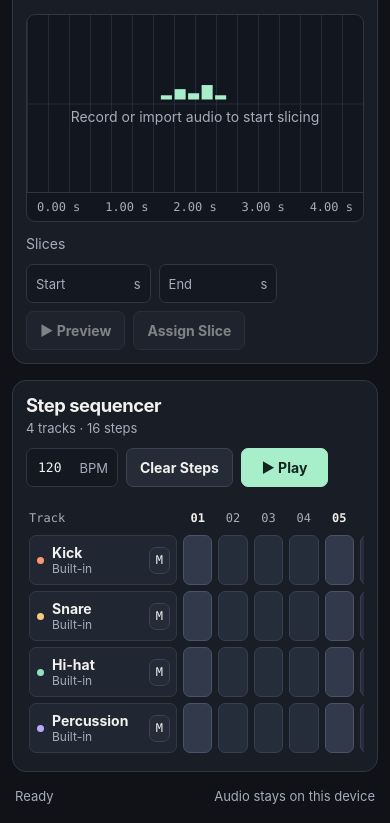
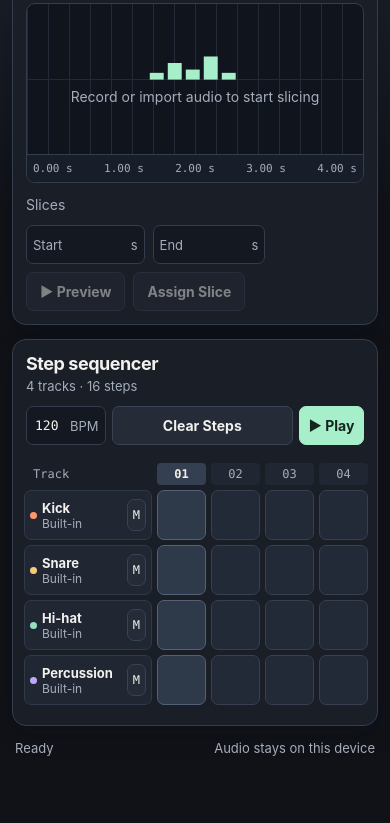
Before and after one commit to Frantisek111/letscooksomemusic, a website built with Vite: page index.html in a window 390 px wide. Shown: the part 185-1008 px from the top of the page. After the commit the page ends 960 px from the top, so only its background shows below. Built offline with nearby package versions, Linux system fonts and the light colour scheme.

Commit message:
task #3: polish sampler and sequencer layout

```diff
--- a/src/style.css
+++ b/src/style.css
@@ -3,14 +3,17 @@
   font-family: Inter, ui-sans-serif, system-ui, sans-serif;
   color: #f2f1ee;
   background: #101218;
-  --surface: #191d26;
-  --edge: #303644;
+  --surface: #191e27;
+  --edge: #343d4d;
   --quiet: #a5adbc;
   --mint: #a7efcb;
   --mono: ui-monospace, "SFMono-Regular", Consolas, monospace;
 }
 * { box-sizing: border-box; }
-body { margin: 0; }
+body {
+  margin: 0;
+  background: radial-gradient(ellipse 65rem 25rem at 50% 0, #202834, transparent);
+}
 [hidden] { display: none !important; }
 button, input, select { font: inherit; }
 button {
@@ -26,15 +29,16 @@ button {
   cursor: pointer;
 }
 button:hover:not(:disabled) { background: #343e50; }
+button:active:not(:disabled) { box-shadow: inset 0 0 0 1px currentColor; }
 button:focus-visible, input:focus-visible, select:focus-visible {
   outline: 2px solid var(--mint);
   outline-offset: 3px;
 }
 button:disabled { opacity: .48; cursor: default; }
 h1, h2, p { margin: 0; }
-#studio { max-width: 1180px; margin: auto; padding: 0 30px 24px; }
+#studio { max-width: 1160px; margin: auto; padding: 0 28px 24px; }
 .top {
-  min-height: 94px;
+  min-height: 78px;
   display: flex;
   align-items: center;
   justify-content: space-between;
@@ -50,22 +54,26 @@ h1, h2, p { margin: 0; }
   height: 40px;
   border-radius: 9px;
   font-family: var(--mono);
+  font-size: .75rem;
   font-weight: 800;
   letter-spacing: -.1em;
   padding-right: 2px;
 }
-h1 { font-size: clamp(1.15rem, 3.2vw, 1.58rem); letter-spacing: -.045em; }
-h2 { font-size: 1.15rem; letter-spacing: -.025em; }
+h1 { font-size: clamp(1.15rem, 3.2vw, 1.75rem); letter-spacing: -.045em; line-height: 1.1; }
+h2 { font-size: 1.125rem; letter-spacing: -.025em; }
 .primary, .play { background: var(--mint); border-color: var(--mint); color: #14251e; }
 .primary:hover:not(:disabled), .play:hover:not(:disabled) { background: #ceffe6; }
+#export { background: #202d2d; border-color: #678f7e; color: var(--mint); }
+#export:hover:not(:disabled) { background: #30443f; }
 .panel {
   border: 1px solid var(--edge);
   border-radius: 14px;
   background: var(--surface);
-  padding: 21px;
-  margin-bottom: 16px;
+  padding: 18px;
+  margin-bottom: 14px;
+  box-shadow: 0 8px 25px #080b122e;
 }
-.panel-head { display: flex; justify-content: space-between; align-items: center; gap: 12px; margin-bottom: 17px; }
+.panel-head { display: flex; justify-content: space-between; align-items: center; gap: 12px; margin-bottom: 14px; }
 .panel-head > div:first-child { min-width: 0; }
 .panel-head p {
   font-size: .8125rem;
@@ -78,12 +86,12 @@ h2 { font-size: 1.15rem; letter-spacing: -.025em; }
 .controls { display: flex; gap: 8px; align-items: center; flex-wrap: wrap; }
 #record { display: flex; align-items: center; gap: 8px; }
 .record-dot { width: 9px; height: 9px; border-radius: 50%; background: #ff8b89; }
-.recording { border-color: #ff8b89; }
-.wave-shell { border: 1px solid var(--edge); border-radius: 9px; overflow: hidden; background: #12161e; }
-.wave { height: clamp(124px, 21vh, 202px); position: relative; }
+.recording { color: #ffb1af; background: #3d252e; border-color: #ff8b89; }
+.wave-shell { border: 1px solid var(--edge); border-radius: 9px; overflow: hidden; background: #10151d; }
+.wave { height: clamp(124px, 20vh, 188px); position: relative; }
 canvas { display: block; width: 100%; height: 100%; }
 .empty { position: absolute; inset: 0; display: grid; place-content: center; gap: 9px; text-align: center; color: var(--quiet); font-size: .875rem; pointer-events: none; }
-.empty span:first-child { color: var(--mint); letter-spacing: .2em; }
+.empty span:first-child { color: var(--mint); font: 1.4rem var(--mono); letter-spacing: .2em; }
 .trim-overlay {
   position: absolute;
   inset-block: 0;
@@ -105,6 +113,7 @@ canvas { display: block; width: 100%; height: 100%; }
   cursor: ew-resize;
 }
 .handle:hover:not(:disabled) { background: #a7efcb29; }
+.handle:focus-visible { outline-offset: -3px; outline-color: #f2f1ee; }
 .handle.start { left: 0; border-left: 2px solid var(--mint); }
 .handle.end { right: 0; border-right: 2px solid var(--mint); }
 .handle::after {
@@ -126,13 +135,17 @@ canvas { display: block; width: 100%; height: 100%; }
   gap: 5px;
   padding: 7px 10px;
   border-top: 1px solid var(--edge);
+  background: #171e29;
   color: var(--quiet);
   font: .75rem var(--mono);
 }
 .slice-toolbar { display: flex; justify-content: space-between; align-items: center; gap: 12px; margin-top: 13px; }
 .slices { display: flex; align-items: center; flex-wrap: wrap; gap: 6px; color: var(--quiet); font-size: .875rem; }
 .slice { touch-action: none; user-select: none; cursor: grab; }
+.slice:active, .step.active:active { cursor: grabbing; }
 .slice[aria-pressed="true"] { color: var(--mint); border-color: #74a994; background: #223b35; }
+.slice[aria-pressed="true"]:hover:not(:disabled) { background: #304c42; }
+.slices .slice { font-family: var(--mono); }
 .slice-controls { flex-shrink: 0; }
 .number-field {
   display: inline-flex;
@@ -158,8 +171,22 @@ canvas { display: block; width: 100%; height: 100%; }
 .number-field input::-webkit-inner-spin-button { appearance: none; }
 .tempo input { width: 2.4rem; }
 .play { min-width: 87px; }
-.grid-scroll { overflow-x: auto; padding: 3px 3px 5px; }
-.grid { display: grid; min-width: 714px; grid-template-columns: 148px repeat(16, minmax(28px, 1fr)); gap: 6px; align-items: stretch; }
+.grid-scroll {
+  overflow-x: auto;
+  overscroll-behavior-x: contain;
+  scrollbar-color: #617185 #141821;
+  padding: 4px 4px 7px;
+}
+.grid {
+  --track-width: 150px;
+  --step-width: 30px;
+  --grid-gap: 5px;
+  display: grid;
+  min-width: calc(var(--track-width) + 16 * (var(--step-width) + var(--grid-gap)));
+  grid-template-columns: var(--track-width) repeat(16, minmax(var(--step-width), 1fr));
+  gap: var(--grid-gap);
+  align-items: stretch;
+}
 .grid-corner, .step-number {
   display: grid;
   align-items: center;
@@ -167,8 +194,10 @@ canvas { display: block; width: 100%; height: 100%; }
   font: .75rem var(--mono);
   min-height: 22px;
 }
-.step-number { justify-items: center; }
-.step-number.beat { color: #f1eee8; font-weight: 750; }
+.grid-corner { padding-inline-start: 9px; }
+.step-number { justify-items: center; border-radius: 4px; background: #202733; }
+.step-number.beat { color: #f1eee8; font-weight: 750; background: #344052; }
+.step-number.beat:not([data-column="0"]), .step.beat:not([data-step="0"]) { margin-inline-start: 5px; }
 .step-number.current { color: var(--mint); background: #294a3d; border-radius: 5px; }
 .track {
   display: flex;
@@ -178,7 +207,7 @@ canvas { display: block; width: 100%; height: 100%; }
   background: #202632;
   border: 1px solid #303949;
   border-radius: 7px;
-  padding-right: 6px;
+  padding-inline-end: 5px;
 }
 .track-name { display: flex; flex: 1; align-items: center; gap: 8px; min-height: 48px; padding: 5px 7px; font-size: .875rem; font-weight: 650; border-radius: 6px; }
 .track-name small { display: block; font-size: .75rem; color: var(--quiet); font-weight: 400; }
@@ -191,17 +220,18 @@ canvas { display: block; width: 100%; height: 100%; }
   min-height: 48px;
   padding: 0;
   border: 1px solid #383f50;
-  background: #262d3a;
+  background: #222a37;
   touch-action: pan-x pan-y;
   user-select: none;
 }
-.step.beat { background: #31394a; border-color: #49536a; }
+.step.beat { background: #2e394a; border-color: #536078; }
 .step.active { background: var(--track-color); border-color: var(--track-color); cursor: grab; touch-action: none; }
 .step.active:hover:not(:disabled) { background: var(--track-color); filter: brightness(1.13); }
 .step.active::after { content: ''; width: 7px; height: 7px; border-radius: 50%; background: #182029; }
 .step.active.muted { opacity: .52; }
-.step.current { box-shadow: inset 0 -3px var(--mint); outline: 1px solid var(--mint); }
+.step.current { box-shadow: inset 0 -3px var(--mint); }
 .step.current.active { box-shadow: inset 0 -3px #182029; }
+.step:focus-visible { outline-color: #f2f1ee; outline-offset: -4px; }
 .drop-valid { outline: 1px dashed var(--mint); outline-offset: -3px; }
 .drop-hover { outline: 2px solid white; outline-offset: -3px; }
 .drag-ghost {
@@ -215,6 +245,7 @@ canvas { display: block; width: 100%; height: 100%; }
   padding: 8px 12px;
   font-size: .875rem;
   font-weight: 700;
+  box-shadow: 0 6px 18px #080b1280;
 }
 .footer { display: flex; justify-content: space-between; gap: 10px; color: var(--quiet); font-size: .8125rem; padding-inline: 3px; }
 dialog { padding: 22px; border: 1px solid var(--edge); border-radius: 12px; background: var(--surface); color: inherit; min-width: min(330px, 90vw); }
@@ -226,12 +257,34 @@ dialog .controls { justify-content: end; }
 @media (max-width: 880px) {
   .slice-toolbar { flex-wrap: wrap; }
   .slice-controls { flex-shrink: 1; }
+  .grid { --track-width: 146px; --step-width: 40px; }
+  .grid-corner, .track {
+    position: sticky;
+    inset-inline-start: 0;
+    z-index: 1;
+    box-shadow: 5px 0 var(--surface);
+  }
+  .grid-corner { background: var(--surface); }
 }
 @media (max-width: 580px) {
   #studio { padding: 0 12px 19px; }
-  .top { min-height: 75px; gap: 8px; }
+  .top { min-height: 68px; gap: 8px; }
   .brand { gap: 7px; }
   .mark { width: 32px; height: 32px; }
   .panel { padding: 13px; }
-  .panel-head { align-items: flex-start; flex-direction: column; }
+  .panel-head { align-items: stretch; flex-direction: column; }
+  .panel-head .controls { gap: 6px; }
+  .sequencer .panel-head .controls { display: grid; grid-template-columns: auto 1fr auto; }
+  .sequencer .panel-head button { padding-inline: 8px; }
+  .tempo input { width: 2rem; }
+  .sequencer .play { min-width: 65px; }
+  .wave { height: clamp(124px, 18vh, 150px); }
+  .empty { padding-inline: 10px; }
+  .grid-scroll { margin-inline: -6px; }
+  .grid { --track-width: 128px; --step-width: 49px; }
+  .track-name { gap: 5px; padding-inline: 5px; font-size: .8125rem; }
+  .mute { min-height: 32px; padding-inline: 5px; }
+  .number-field { padding-inline: 6px; }
+  .ruler { padding-inline: 6px; font-size: .6875rem; }
+  .footer { flex-wrap: wrap; }
 }
```
